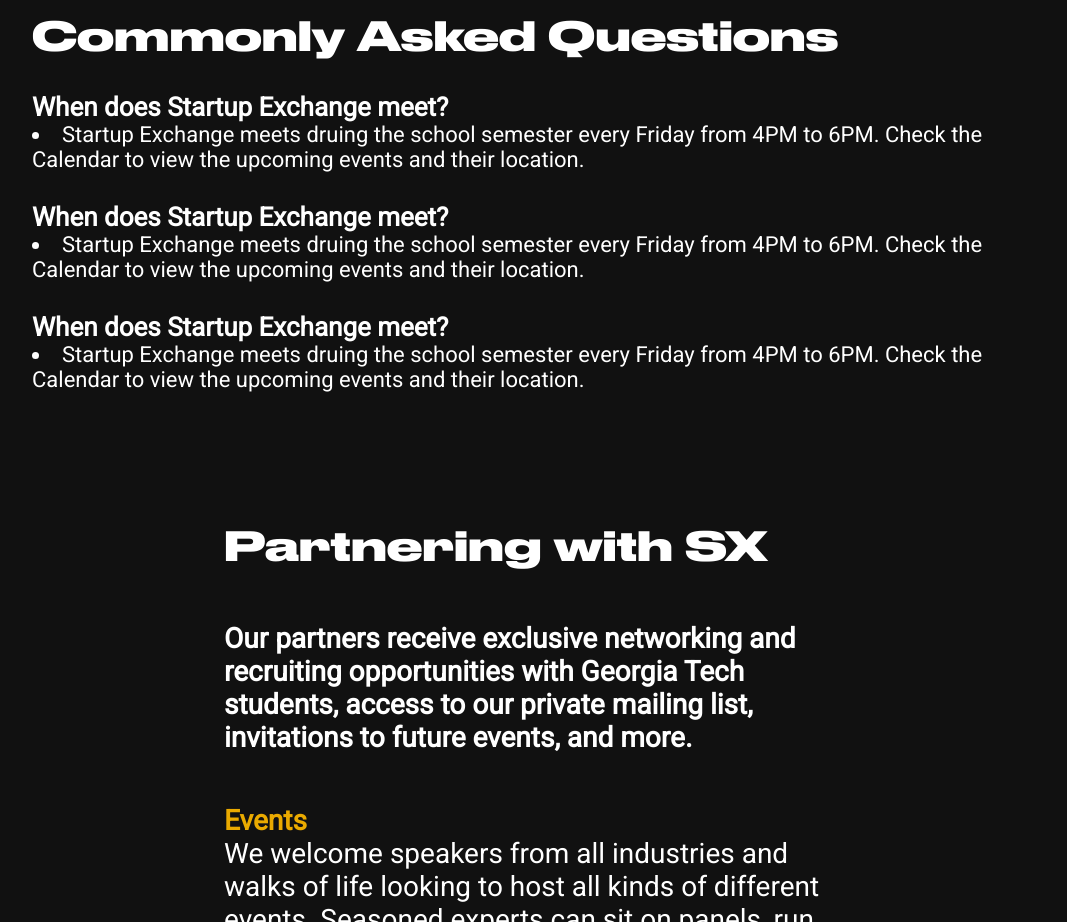
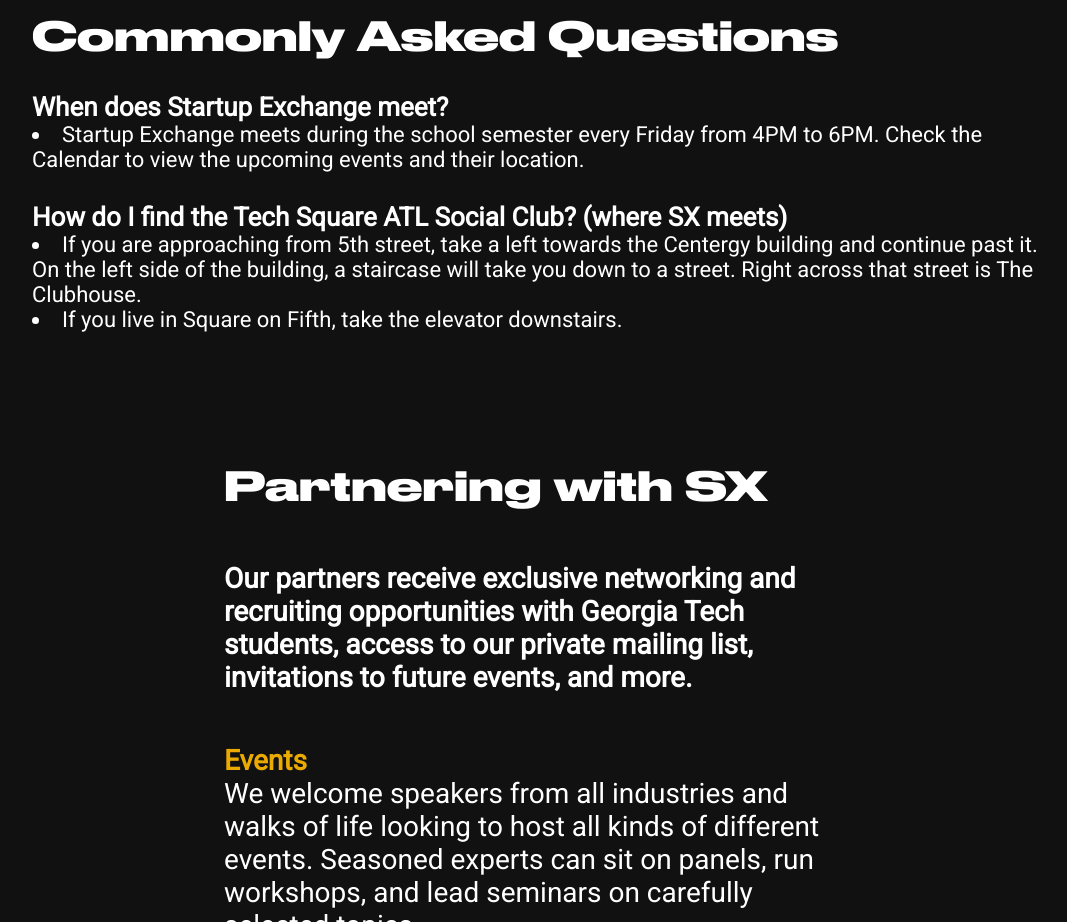
Before and after one commit to Startup-Exchange-Georgia-Tech/sx-website, a Next.js app: page /contact in a window 1280 px wide. Shown: the part 860-1782 px from the top of the page, without its empty margins (96-1163 px from the left). Built offline with nearby package versions, Linux system fonts and the light colour scheme; a web font is replaced by a local one.

Commit message:
Updating FAQ questions

```diff
--- a/components/FAQ/FAQ.js
+++ b/components/FAQ/FAQ.js
@@ -6,16 +6,18 @@
             <div className={styles.FAQHeading}>Commonly Asked Questions</div>
             <div className={styles.QuestionContainer}>
                 <div className={styles.Question}>When does Startup Exchange meet?</div>
-                <li className={styles.Answer}>Startup Exchange meets druing the school semester every Friday from 4PM to 6PM. Check the Calendar to view the upcoming events and their location.</li>
+                <li className={styles.Answer}>Startup Exchange meets during the school semester every Friday from 4PM to 6PM. Check the Calendar to view the upcoming events and their location.</li>
             </div>
             <div className={styles.QuestionContainer}>
-                <div className={styles.Question}>When does Startup Exchange meet?</div>
-                <li className={styles.Answer}>Startup Exchange meets druing the school semester every Friday from 4PM to 6PM. Check the Calendar to view the upcoming events and their location.</li>
+                <div className={styles.Question}>How do I find the Tech Square ATL Social Club? (where SX meets)</div>
+                <li className={styles.Answer}>If you are approaching from 5th street, take a left towards the Centergy building and continue past it. On the left side of the building, a staircase will take you down to a street. Right across that street is The Clubhouse.</li>
+                <li className={styles.Answer}>If you live in Square on Fifth, take the elevator downstairs.</li>
             </div>
-            <div className={styles.QuestionContainer}>
-                <div className={styles.Question}>When does Startup Exchange meet?</div>
-                <li className={styles.Answer}>Startup Exchange meets druing the school semester every Friday from 4PM to 6PM. Check the Calendar to view the upcoming events and their location.</li>
-            </div>
+
+            {/*<div> className={styles.QuestionContainer}
+                <div className={styles.Question}> </div>
+                <li className={styles.Answer}>If you live in Square on Fifth, take the elevator downstairs</li>
+    </div>*/}
         </div>
     )
 }
```
Also changed, not shown: 2 other files (tests, documents, lock files or other folders).
